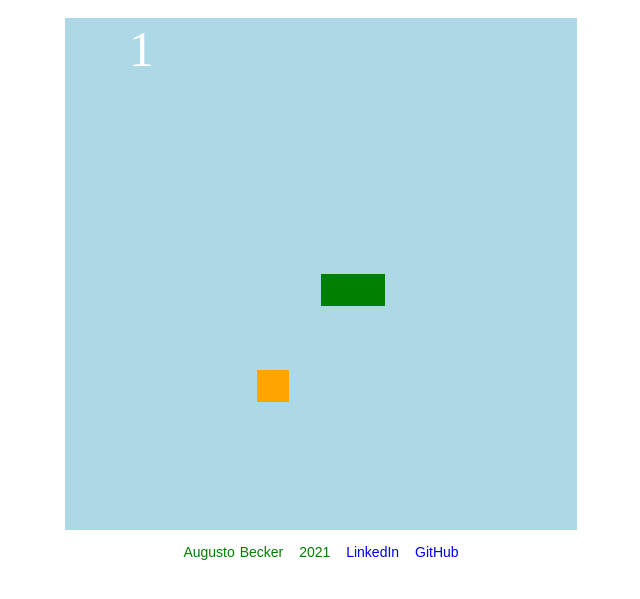
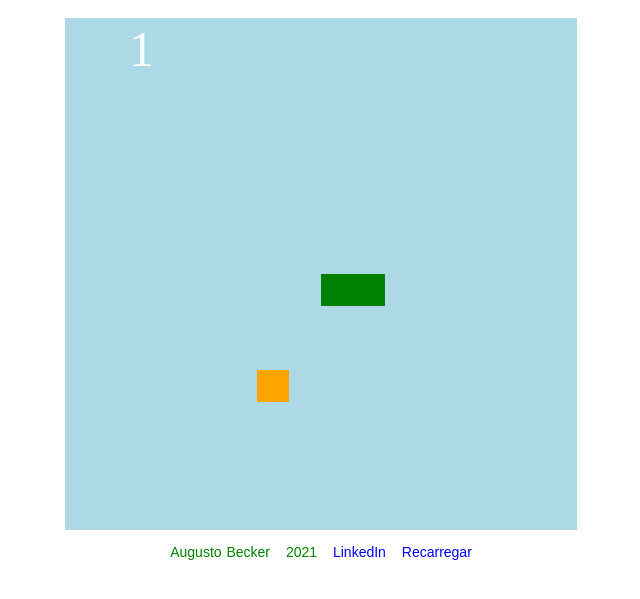
Before and after one commit to augustobecker/SnakeGame, a plain HTML site: page index.html in a window 1280 px wide. Shown: the part 131-730 px from the top of the page, without its empty margins (319-959 px from the left). Drawn offline with Linux system fonts and the light colour scheme.

Commit message:
Update index.html

```diff
--- a/index.html
+++ b/index.html
@@ -13,7 +13,8 @@
 	    <canvas id="snake" width="512" height="512"> </canvas>
 		<footer>
 		    <p> <span id="nomecomposto"> Augusto </span> Becker   2021
-			<a href="https://www.linkedin.com/in/augusto-becker/" target="_blank">LinkedIn </a> <a href="#https://github.com/augustobecker" target="_blank">GitHub</a> </p>
+			<a href="https://www.linkedin.com/in/augusto-becker/" target="_blank">LinkedIn </a>
+			    <a href="#https://github.com/augustobecker" target="_blank"> Recarregar</a> </p>
 		</footer>
     </body>
 </html>
```
